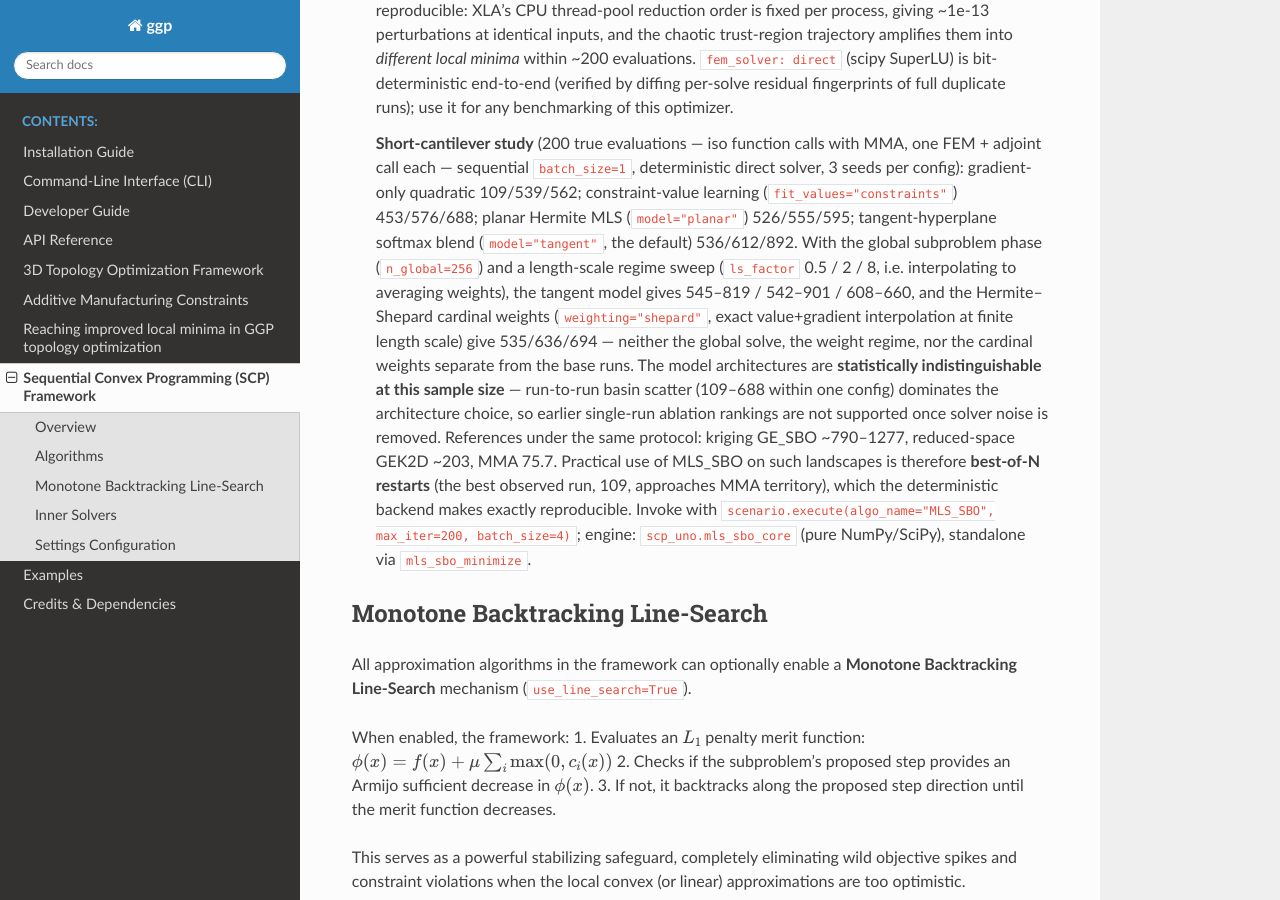
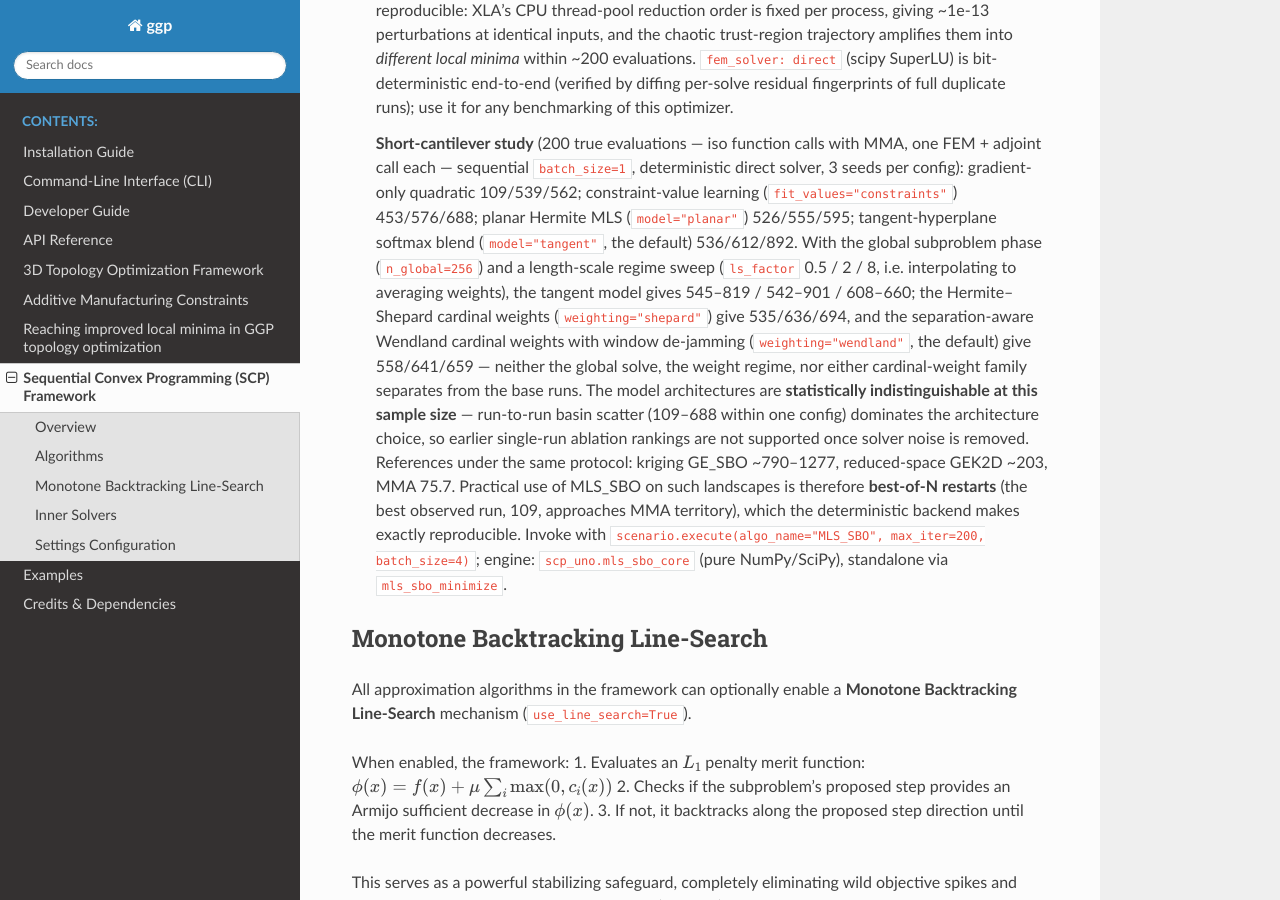
Before and after one commit to SimoneConiglio/generalized_geometry_projection, a Sphinx documentation site: the page built from docs/scp_uno_guide.rst, in a window 1280 px wide and 900 px high, scrolled down 2497 px. Built offline with Sphinx 7.4.7 and the Read the Docs theme 3.1.0, drawn with Linux system fonts in a browser that asks for light colours.

Commit message:
Docs: Wendland-weighting benchmark results
Co-Authored-By: Claude Fable 5 <noreply@anthropic.com>
Claude-Session: https://claude.ai/code/session_01CG7waKSaRC4EUnPzca3QFu

```diff
--- a/docs/scp_uno_guide.rst
+++ b/docs/scp_uno_guide.rst
@@ -131,11 +131,13 @@ The framework provides seven major algorithms:
    (``model="tangent"``, the default) 536/612/892. With the global
    subproblem phase (``n_global=256``) and a length-scale regime sweep
    (``ls_factor`` 0.5 / 2 / 8, i.e. interpolating to averaging weights),
-   the tangent model gives 545–819 / 542–901 / 608–660, and the
-   Hermite–Shepard cardinal weights (``weighting="shepard"``, exact
-   value+gradient interpolation at finite length scale) give 535/636/694
-   — neither the global solve, the weight regime, nor the cardinal
-   weights separate from the base runs. The model architectures are
+   the tangent model gives 545–819 / 542–901 / 608–660; the
+   Hermite–Shepard cardinal weights (``weighting="shepard"``) give
+   535/636/694, and the separation-aware Wendland cardinal weights with
+   window de-jamming (``weighting="wendland"``, the default) give
+   558/641/659 — neither the global solve, the weight regime, nor either
+   cardinal-weight family separates from the base runs. The model
+   architectures are
    **statistically indistinguishable at this sample size** — run-to-run
    basin scatter (109–688 within one config) dominates the architecture
    choice, so earlier single-run ablation rankings are not supported once
```
